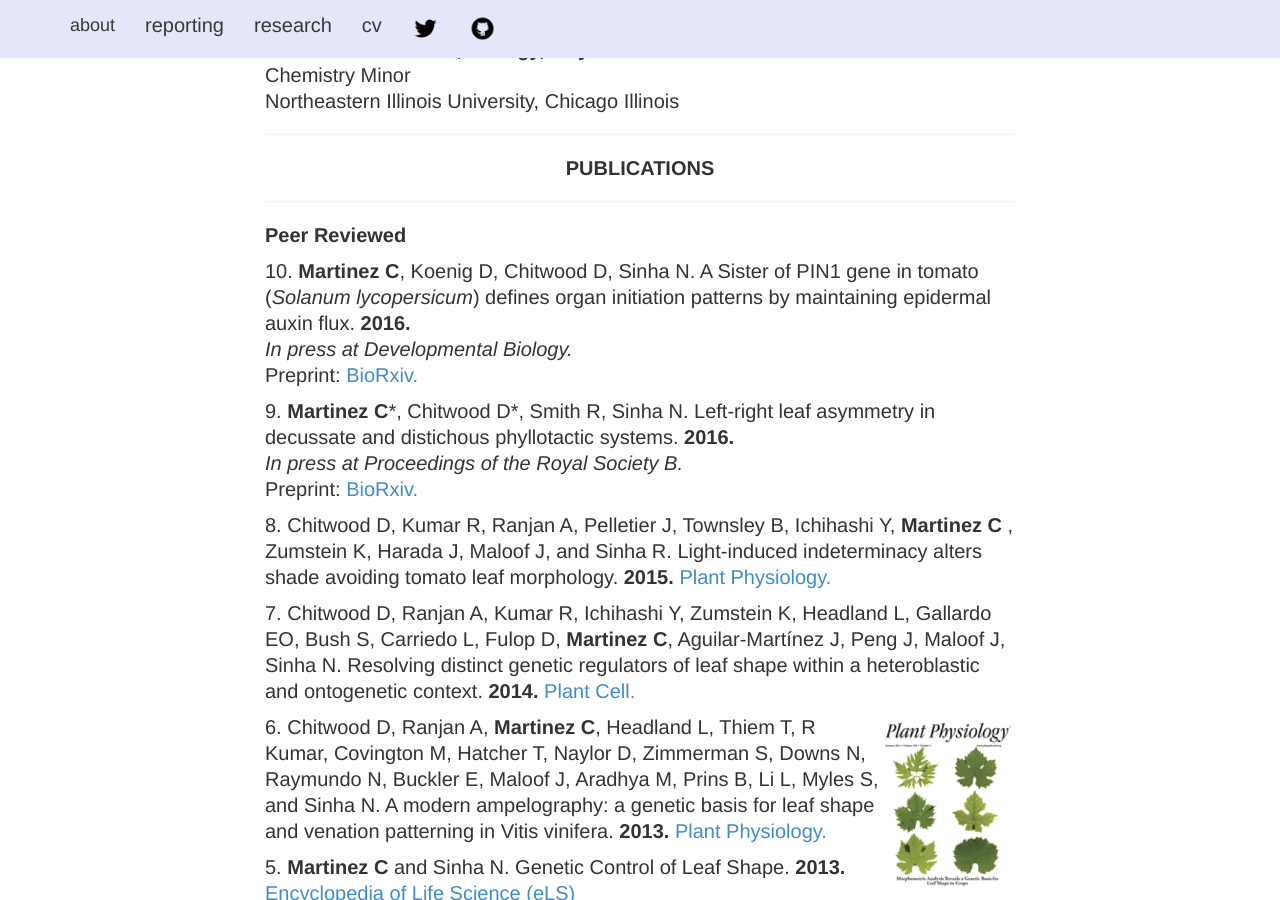
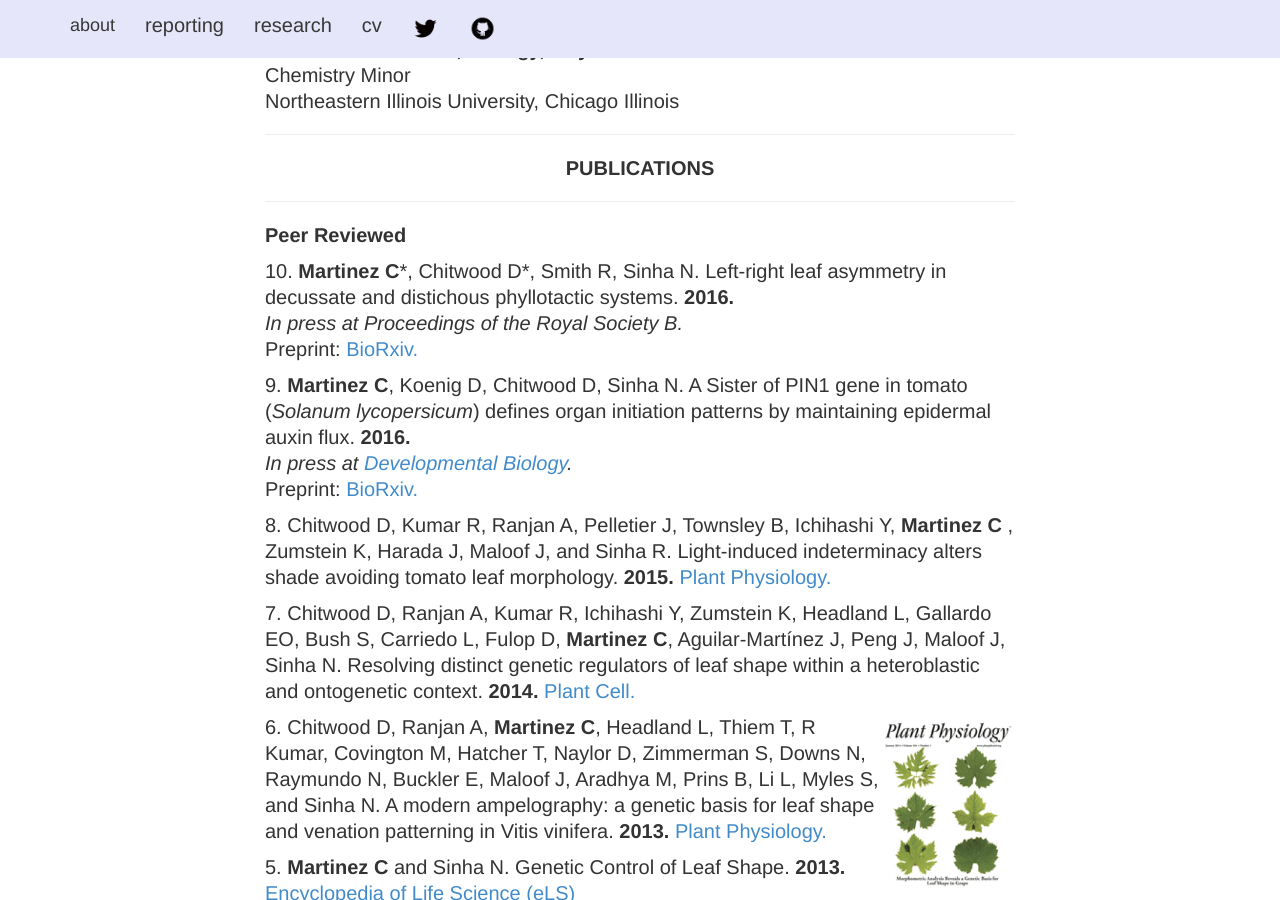
Before and after one commit to iamciera/creports, a Jekyll site: the page built from cv/index.html, in a window 1280 px wide and 900 px high, scrolled down 763 px. Built offline with Jekyll 4.4.1, drawn with Linux system fonts in a browser that asks for light colours; nearby versions of some CDN libraries.

Commit message:
added devo bio pub

```diff
--- a/cv/index.html
+++ b/cv/index.html
@@ -49,9 +49,9 @@
 
 				<p><strong>Peer Reviewed</strong>
 
-				<p>10. <strong>Martinez C</strong>, Koenig D, Chitwood D, Sinha N. A Sister of PIN1 gene in tomato (<i>Solanum lycopersicum</i>) defines organ initiation patterns by maintaining epidermal auxin flux. <b>2016.</b><br /><i> In press at Developmental Biology.</i> <br />Preprint:<a href="http://biorxiv.org/content/early/2016/03/02/042150"> BioRxiv.</a></p>
+				<p>10. <strong>Martinez C</strong>*, Chitwood D*, Smith R, Sinha N. Left-right leaf asymmetry in decussate and distichous phyllotactic systems. <b>2016.</b> <br /><i>In press at Proceedings of the Royal Society B. </i><br />Preprint:<a href="http://biorxiv.org/content/early/2016/03/15/043869">  BioRxiv.</a>
 
-				<p>9. <strong>Martinez C</strong>*, Chitwood D*, Smith R, Sinha N. Left-right leaf asymmetry in decussate and distichous phyllotactic systems. <b>2016.</b> <br /><i>In press at Proceedings of the Royal Society B. </i><br />Preprint:<a href="http://biorxiv.org/content/early/2016/03/15/043869">  BioRxiv.</a>
+				<p>9. <strong>Martinez C</strong>, Koenig D, Chitwood D, Sinha N. A Sister of PIN1 gene in tomato (<i>Solanum lycopersicum</i>) defines organ initiation patterns by maintaining epidermal auxin flux. <b>2016.</b><br /><i> In press at <a href ="http://www.sciencedirect.com/science/article/pii/S0012160616303062">Developmental Biology</a>.</i> <br />Preprint:<a href="http://biorxiv.org/content/early/2016/03/02/042150"> BioRxiv.</a></p>
 
 				<p>8. Chitwood D, Kumar R, Ranjan A, Pelletier J, Townsley B, Ichihashi Y, <strong> Martinez C </strong>, Zumstein K, Harada J, Maloof J, and Sinha R. Light-induced indeterminacy alters shade avoiding tomato leaf morphology. <b>2015.</b> <a href="http://www.plantphysiol.org/content/early/2015/09/17/pp.15.01229.full.pdf"> Plant Physiology.</a></p>
 
```
